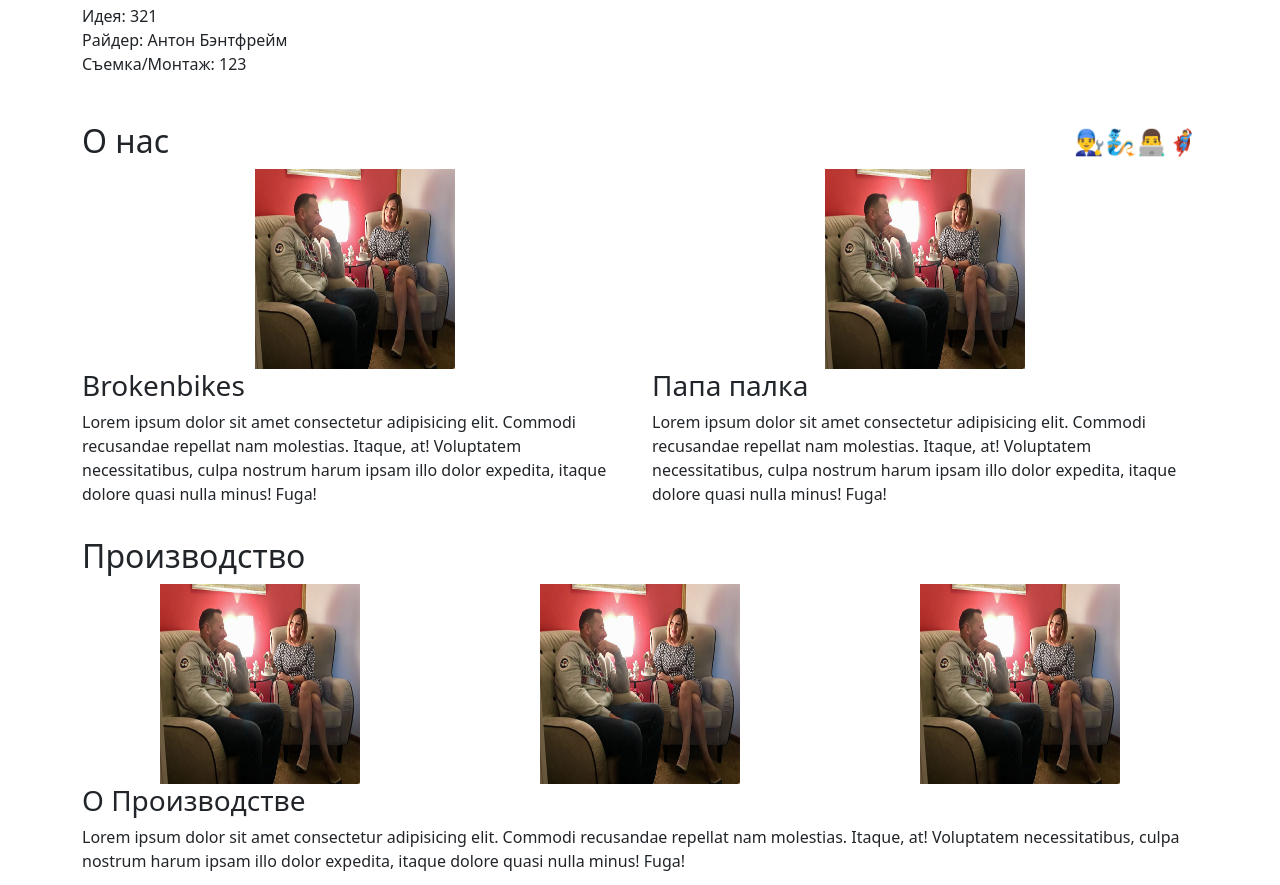
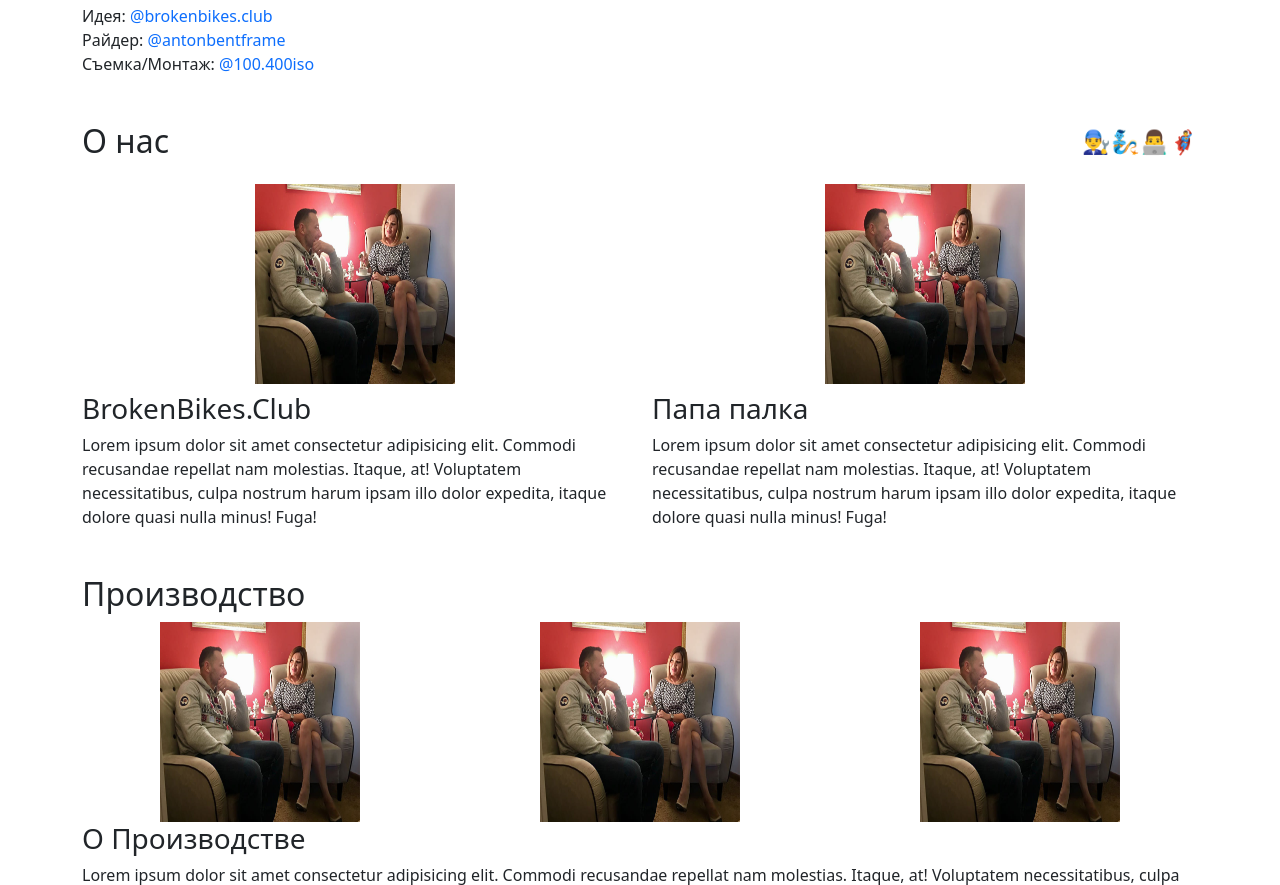
Before and after one commit to edwardnewsky/papa-palka, a website: page index.html in a window 1280 px wide. Shown: the part 1083-1968 px from the top of the page. Drawn offline with Linux system fonts and the light colour scheme.

Commit message:
Мелкие правки

```diff
--- a/css/header.css
+++ b/css/header.css
@@ -59,3 +59,8 @@
 .btn__chat {
   padding: 0;
 }
+
+.btn__chat title,
+.title-emoji {
+  font-size: 23px;
+}
--- a/css/style.css
+++ b/css/style.css
@@ -12,6 +12,10 @@
 }
 
 /* TYPOGRAPHY */
+.title-h3 {
+  margin-top: 00.5rem;
+}
+
 .title__col {
   display: flex;
   flex-direction: row;
@@ -23,12 +27,10 @@
   margin-bottom: 0.5rem;
   font-size: 25px;
 }
-/* .title-h2::after {
-  content: '';
-  display: block;
-  height: 5px;
-  background: linear-gradient(to left, rgba(240, 240, 240, 0), #000);
-} */
+
+.author-link {
+  text-decoration: none;
+}
 
 /* UTILITES */
 
--- a/index.html
+++ b/index.html
@@ -19,6 +19,8 @@
     <!-- HEADER -->
     <header class="header container-fluid">
       <div class="row header__row">
+        <!-- H1 -->
+        <h1 class="visually-hidden">Багажник для велосипеда</h1>
         <!-- Язык -->
         <div class="col-3 header__col-lang">
           <button class="btn btn__lang">RU</button>
@@ -74,13 +76,7 @@
         <div class="col-3 header__col-btn">
           <button class="btn btn__chat">
             <span class="visually-hidden">Чат</span>
-            <img
-              class="header__icon-chat"
-              src="/img/icon__chat.svg"
-              alt=""
-              width="25px"
-              height="25px"
-            />
+            <span class="title-emoji">🤑</span>
           </button>
         </div>
       </div>
@@ -104,6 +100,7 @@
                   <a
                     href="https://www.instagram.com/brokenbikes.club/"
                     class="start__link start__link--bbc"
+                    target="_blank"
                   >
                     <img
                       class="test__img"
@@ -119,6 +116,7 @@
                   <a
                     href="https://www.instagram.com/papa_palka/"
                     class="start__link start__link--papa"
+                    target="_blank"
                   >
                     <img
                       class="test__img"
@@ -238,10 +236,12 @@
       <section class="video row--padding">
         <div class="container">
           <div class="row">
+            <!-- Заголовок -->
             <div class="col-12 title__col">
               <h2 class="title-h2">Видео</h2>
               <span class="title-emoji">🔥🔥🔥🔥</span>
             </div>
+            <!-- Видео -->
             <div class="col-12 col--no-padding">
               <video
                 src="/video/video__promo.mp4"
@@ -251,11 +251,31 @@
                 controls="true"
               ></video>
             </div>
+            <!-- Описание -->
             <div class="col-12">
               <p class="text">
-                Идея: 321 <br />
-                Райдер: Антон Бэнтфрейм <br />
-                Съемка/Монтаж: 123
+                Идея:
+                <a
+                  href="https://www.instagram.com/brokenbikes.club/"
+                  class="author-link"
+                  target="_blank"
+                  >@brokenbikes.club</a
+                ><br />
+                Райдер:
+                <a
+                  href="https://www.instagram.com/antonbentframe/"
+                  class="author-link"
+                  target="_blank"
+                  >@antonbentframe</a
+                >
+                <br />
+                Съемка/Монтаж:
+                <a
+                  href="https://www.instagram.com/100.400iso/"
+                  class="author-link"
+                  target="_blank"
+                  >@100.400iso
+                </a>
               </p>
             </div>
           </div>
@@ -263,57 +283,59 @@
       </section>
       <!-- ВИДЕО -->
 
+      <!-- О НАС -->
       <section class="about row--padding">
         <div class="container">
           <div class="row">
+            <!-- Заголовок -->
             <div class="col-12 title__col">
               <h2 class="title-h2">О нас</h2>
               <span class="title-emoji">👨‍🔧🧞👨‍💻🦸‍♂️</span>
             </div>
-
-            <div class="col-12 col-md-6">
-              <div class="col-12">
+            <!-- ББС -->
+            <div class="col-12 col-md-6 row--padding">
+              <!-- Фото ББС -->
               <img
                 class="test__img"
                 src="/img/test.jpg"
                 alt=""
-                  srcset=""
                 width="200px"
                 height="200px"
               />
-                <h3 class="title">Brokenbikes</h3>
+              <!-- Заголовок ББС -->
+              <h3 class="title-h3">BrokenBikes.Club</h3>
+              <!-- Описание ББС -->
               <p class="text">
-                  Lorem ipsum dolor sit amet consectetur adipisicing elit.
-                  Commodi recusandae repellat nam molestias. Itaque, at!
-                  Voluptatem necessitatibus, culpa nostrum harum ipsam illo
-                  dolor expedita, itaque dolore quasi nulla minus! Fuga!
+                Lorem ipsum dolor sit amet consectetur adipisicing elit. Commodi
+                recusandae repellat nam molestias. Itaque, at! Voluptatem
+                necessitatibus, culpa nostrum harum ipsam illo dolor expedita,
+                itaque dolore quasi nulla minus! Fuga!
               </p>
             </div>
-            </div>
-            <div class="col-12 col-md-6">
-              <div class="row">
-                <div class="col-12">
+            <!-- ПАПА -->
+            <div class="col-12 col-md-6 row--padding">
+              <!-- Фото ПАПА -->
               <img
                 class="test__img"
                 src="/img/test.jpg"
                 alt=""
-                    srcset=""
                 width="200px"
                 height="200px"
               />
-                  <h3 class="title">Папа палка</h3>
+              <!-- Заголовок ПАПА -->
+              <h3 class="title-h3">Папа палка</h3>
+              <!-- Описание ПАПА -->
               <p class="text">
-                    Lorem ipsum dolor sit amet consectetur adipisicing elit.
-                    Commodi recusandae repellat nam molestias. Itaque, at!
-                    Voluptatem necessitatibus, culpa nostrum harum ipsam illo
-                    dolor expedita, itaque dolore quasi nulla minus! Fuga!
+                Lorem ipsum dolor sit amet consectetur adipisicing elit. Commodi
+                recusandae repellat nam molestias. Itaque, at! Voluptatem
+                necessitatibus, culpa nostrum harum ipsam illo dolor expedita,
+                itaque dolore quasi nulla minus! Fuga!
               </p>
             </div>
           </div>
         </div>
-          </div>
-        </div>
       </section>
+      <!-- О НАС -->
 
       <section class="create">
         <div class="container">
```
Lines whose indentation alone changed are shown as unchanged.
